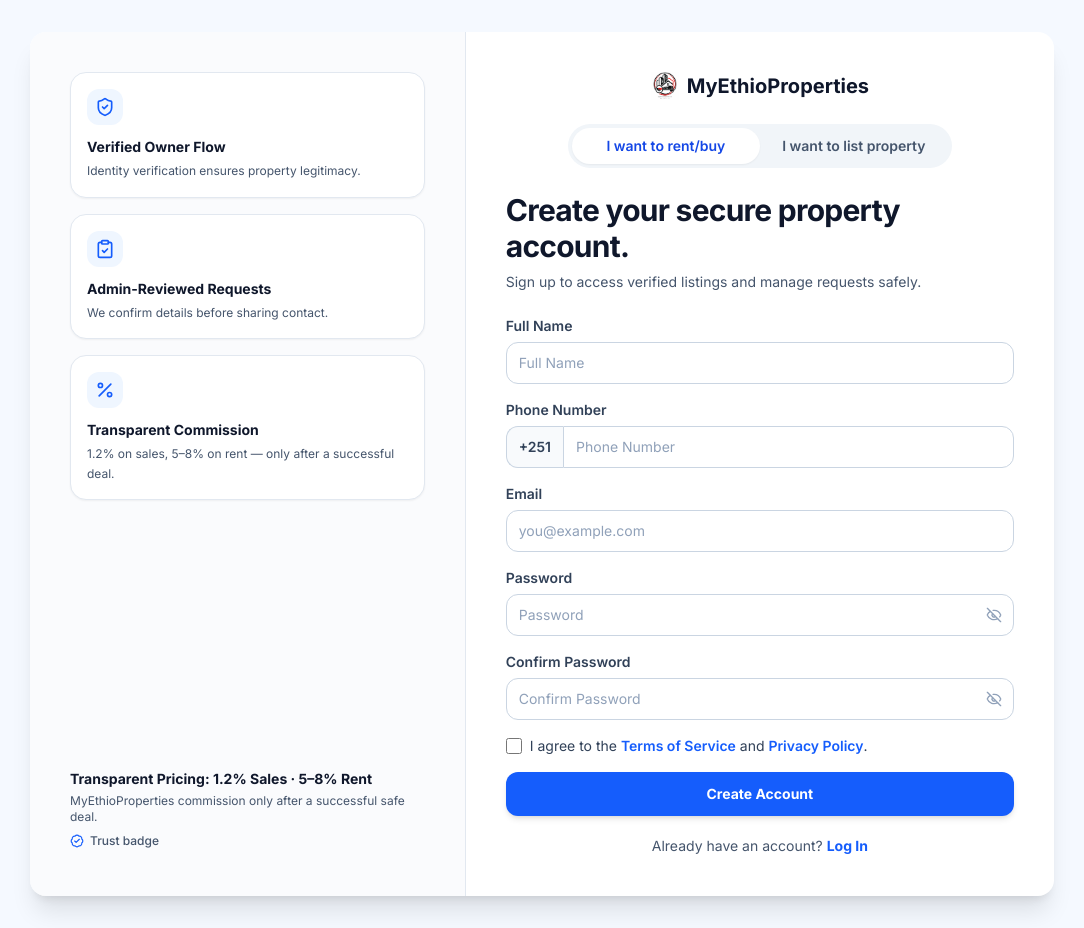
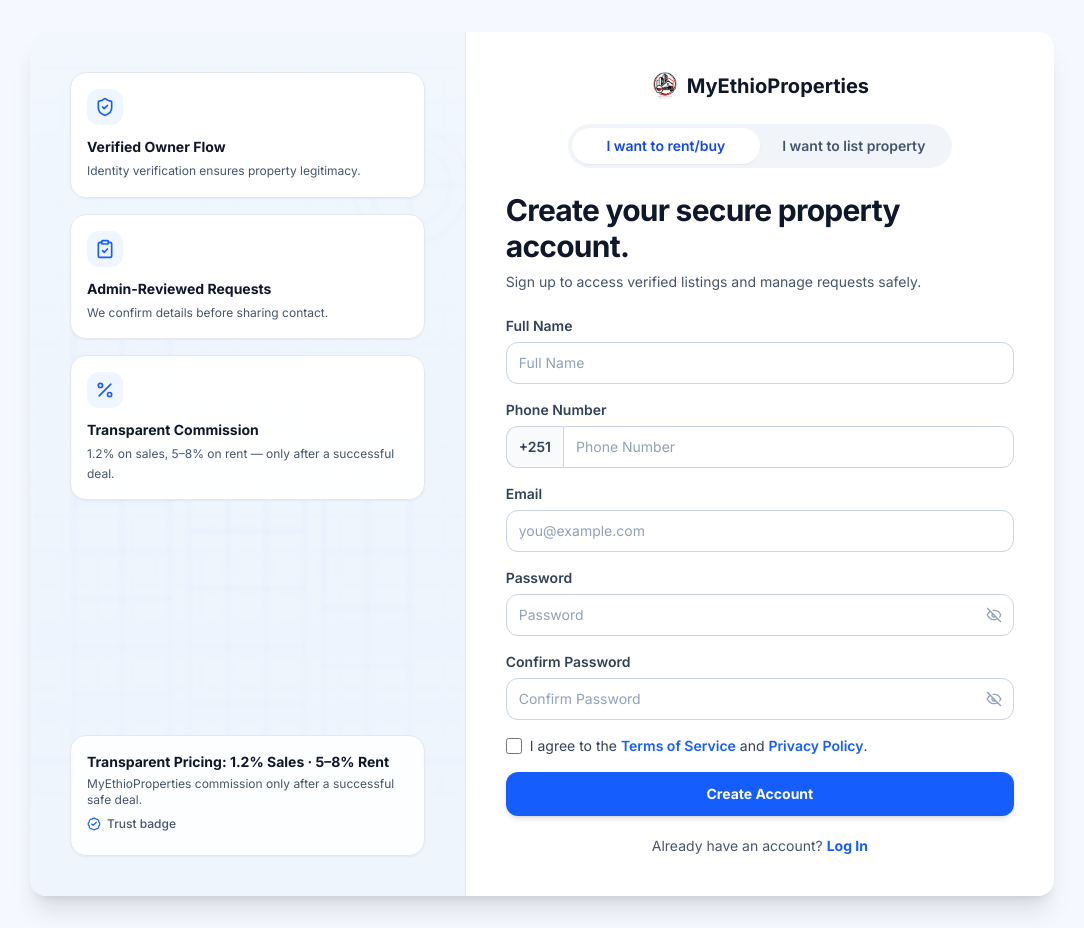
Before and after one commit to saminegash/property-rental, a Next.js app: page /signup in a window 1280 px wide. Shown: the whole page, without its empty margins (98-1182 px from the left). Built offline with nearby package versions, Linux system fonts and the light colour scheme.

Commit message:
feat: add decorative background SVG assets and integrate them into auth pages

```diff
--- a/src/app/(auth)/login/page.tsx
+++ b/src/app/(auth)/login/page.tsx
@@ -25,7 +25,6 @@ export default function LoginPage() {
 
     const result = await login(formData);
 
-    // If we reach this line, the server redirect didn't happen → there was an error.
     if (result?.error) {
       setError(result.error);
     }
@@ -35,21 +34,22 @@ export default function LoginPage() {
   return (
     <div className="min-h-screen bg-blue-50/60 flex items-center justify-center p-4 sm:p-6 lg:p-8">
       <div className="w-full max-w-5xl bg-white rounded-2xl shadow-xl overflow-hidden grid lg:grid-cols-2">
-        {/* Left: building hero + feature cards (desktop only) */}
+        {/* Left: elegant cityscape illustration + feature cards (desktop only) */}
         <aside className="relative hidden lg:block min-h-[560px]">
+          {/* SVG hero — replaces /luxury.jpg */}
           <Image
-            src="/luxury.jpg"
+            src="/auth-hero.svg"
             alt=""
             fill
             className="object-cover"
             sizes="(min-width: 1024px) 50vw, 0vw"
             priority
           />
-          {/* Gradient so logo + cards stay readable over any image */}
-          <div className="absolute inset-0 bg-linear-to-br from-blue-900/55 via-blue-900/20 to-transparent" />
+          {/* Subtle inner shadow so the right edge blends into the form panel */}
+          <div className="absolute inset-y-0 right-0 w-24 bg-linear-to-l from-white/15 to-transparent pointer-events-none" />
 
           <div className="relative z-10 flex h-full flex-col p-8 xl:p-10">
-            <div className="flex items-center gap-2 text-white drop-shadow-md">
+            <div className="flex items-center gap-2 text-white drop-shadow-lg">
               <Image
                 src="/logo.webp"
                 alt=""
@@ -179,7 +179,6 @@ export default function LoginPage() {
               </button>
             </form>
 
-            {/* Divider — leave room for OAuth providers once wired up */}
             <div className="my-6 flex items-center gap-3 text-xs text-slate-500">
               <span className="h-px flex-1 bg-slate-200" />
               <span>or continue with</span>
@@ -215,7 +214,7 @@ function OverlayFeatureCard({
   description: string;
 }) {
   return (
-    <div className="rounded-xl border border-white/30 bg-white/95 p-3.5 shadow-md backdrop-blur-sm">
+    <div className="rounded-xl border border-white/30 bg-white/95 p-3.5 shadow-lg backdrop-blur-sm">
       <div className="flex items-start gap-3">
         <div className="flex h-9 w-9 shrink-0 items-center justify-center rounded-lg bg-blue-50">
           {icon}
--- a/src/app/(auth)/signup/page.tsx
+++ b/src/app/(auth)/signup/page.tsx
@@ -38,9 +38,21 @@ export default function SignupPage() {
   return (
     <div className="min-h-screen bg-blue-50/60 flex items-center justify-center p-4 sm:p-6 lg:p-8">
       <div className="w-full max-w-5xl bg-white rounded-2xl shadow-xl overflow-hidden grid lg:grid-cols-[minmax(0,1fr)_minmax(0,1.35fr)]">
-        {/* Left: feature panel (desktop only) */}
-        <aside className="hidden lg:flex flex-col justify-between bg-slate-50/70 p-8 xl:p-10 border-r border-slate-200">
-          <div className="space-y-4">
+        {/* Left: feature panel with architectural blueprint background (desktop only) */}
+        <aside className="relative hidden lg:flex flex-col justify-between p-8 xl:p-10 border-r border-slate-200 overflow-hidden">
+          {/* SVG decoration */}
+          <Image
+            src="/auth-pattern.svg"
+            alt=""
+            fill
+            className="object-cover z-0"
+            sizes="(min-width: 1024px) 42vw, 0vw"
+            priority
+          />
+          {/* Light wash to keep cards crisp on top */}
+          <div className="absolute inset-0 bg-slate-50/40 backdrop-blur-[2px] z-0" />
+
+          <div className="relative space-y-4">
             <FeatureCard
               icon={<ShieldCheck className="h-5 w-5 text-blue-600" />}
               title="Verified Owner Flow"
@@ -58,7 +70,7 @@ export default function SignupPage() {
             />
           </div>
 
-          <div className="mt-8">
+          <div className="relative mt-8 rounded-xl bg-white/85 backdrop-blur-sm border border-slate-200 p-4 shadow-sm">
             <h4 className="text-sm font-bold text-slate-900">
               {COMMISSION_COPY.signupCalloutTitle}
             </h4>
@@ -74,7 +86,6 @@ export default function SignupPage() {
 
         {/* Right: form */}
         <div className="p-6 sm:p-8 lg:p-10">
-          {/* Logo */}
           <div className="flex items-center justify-center gap-2 mb-6">
             <Image
               src="/logo.webp"
@@ -88,7 +99,6 @@ export default function SignupPage() {
             </span>
           </div>
 
-          {/* Role toggle (maps to `role` form field: user | owner) */}
           <div
             className="mx-auto flex w-full max-w-sm rounded-full bg-slate-100 p-1 mb-6"
             role="tablist"
@@ -334,7 +344,7 @@ function FeatureCard({
   description: string;
 }) {
   return (
-    <div className="rounded-xl border border-slate-200 bg-white p-4 shadow-sm">
+    <div className="relative rounded-xl border border-slate-200 bg-white/95 backdrop-blur-sm p-4 shadow-sm">
       <div className="flex h-9 w-9 items-center justify-center rounded-lg bg-blue-50">
         {icon}
       </div>
```
Also changed, not shown: public/auth-hero.svg (added), public/auth-pattern.svg (added).
